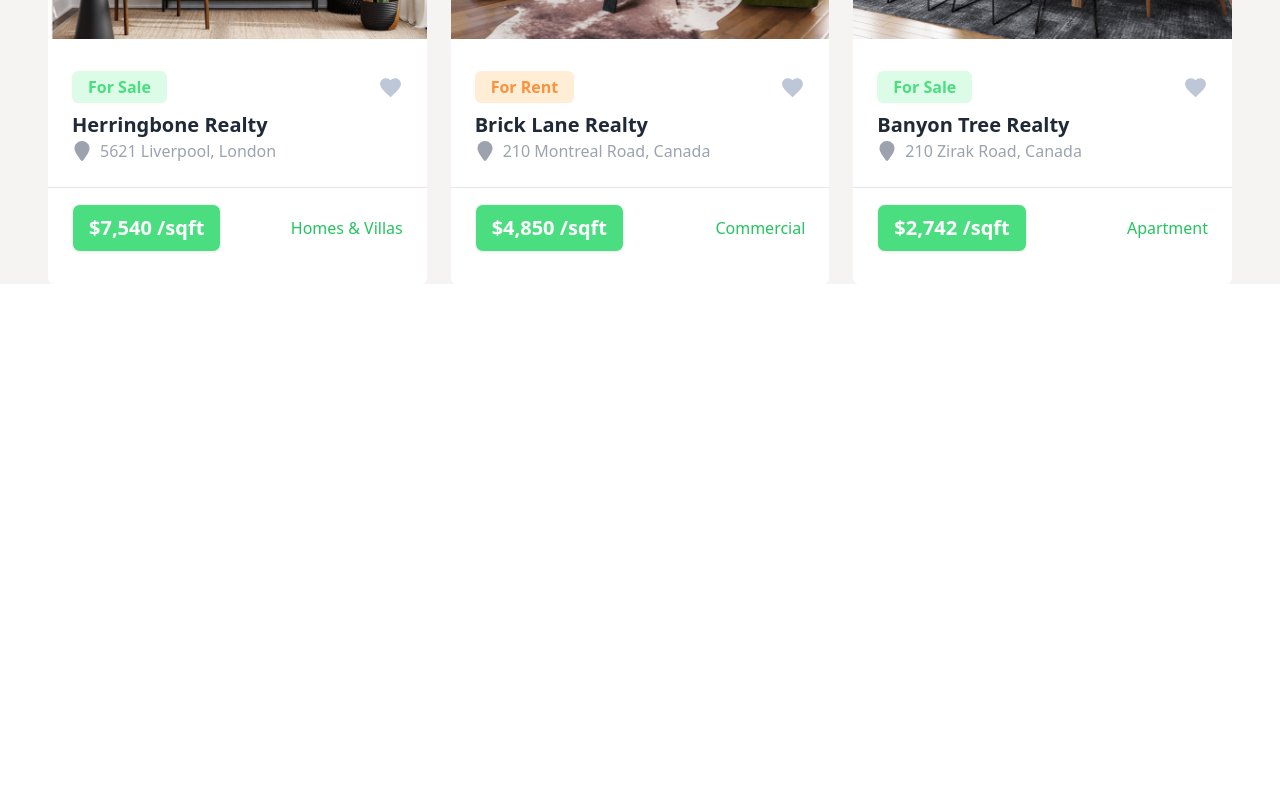
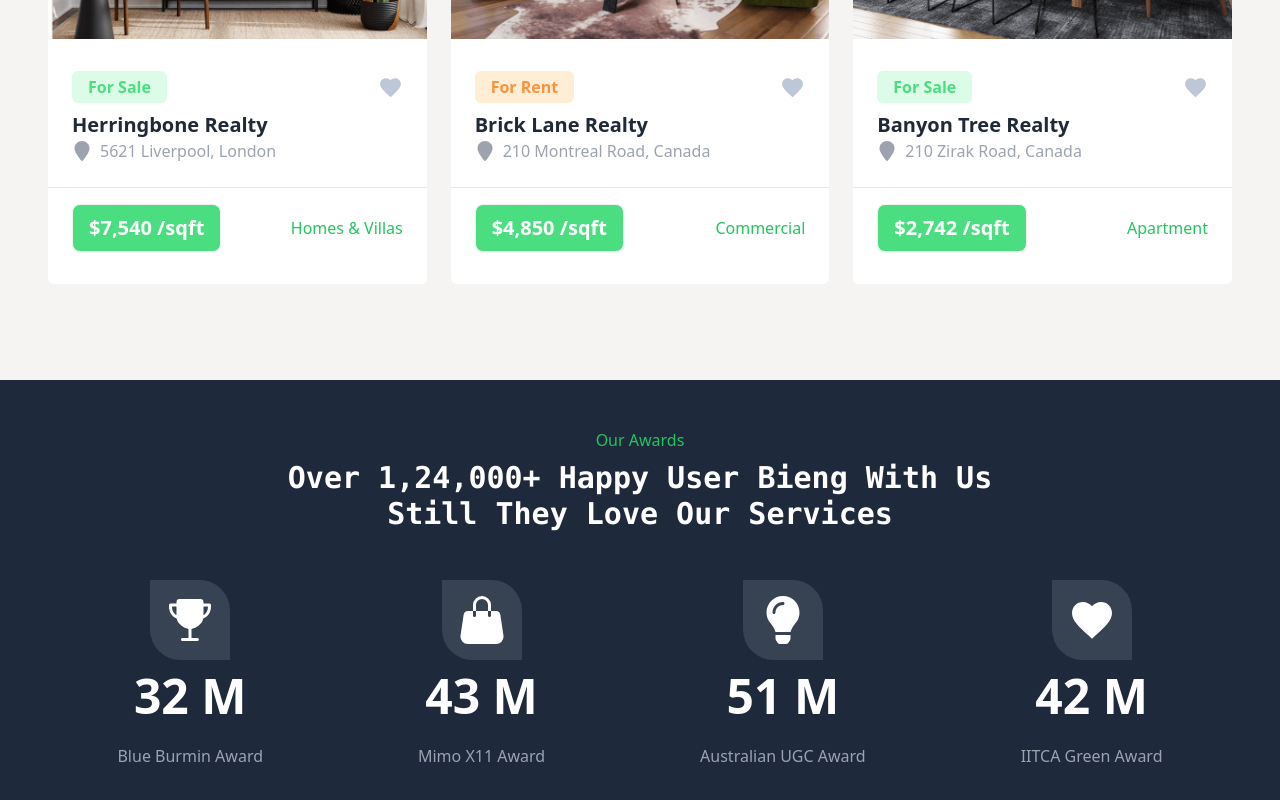
Before and after one commit to MdFuadAmir/rent-home-bd, a React (Vite) app: page / in a window 1280 px wide. Shown: the part 2239-3039 px from the top of the page. Before the commit the page ends 2619 px from the top, so only its background shows below. Built offline with nearby package versions, Linux system fonts and the light colour scheme.

Commit message:
added Award section

```diff
--- /dev/null
+++ b/src/Components/Awards/Awards.jsx
@@ -0,0 +1,60 @@
+import { MdFavorite } from "react-icons/md";
+import { FaLightbulb } from "react-icons/fa";
+import { IoTrophy } from "react-icons/io5";
+import { BsFillHandbagFill } from "react-icons/bs";
+const dataList =[
+    {
+        id:1,
+        name:"Blue Burmin Award",
+        total:"32 M",
+        img: <IoTrophy/>,
+    },
+    {
+        id:2,
+        name:"Mimo X11 Award",
+        total:"43 M",
+        img: <BsFillHandbagFill/>,
+    },
+    {
+        id:3,
+        name:"Australian UGC Award",
+        total:"51 M",
+        img: <FaLightbulb/>,
+    },
+    {
+        id:4,
+        name:"IITCA Green Award",
+        total:"42 M",
+        img: <MdFavorite/>,
+    },
+]
+const Awards = () => {
+    return (
+        <div className="py-12 bg-slate-800">
+            <div>
+                {/* header */}
+            <div className="text-center flex flex-col justify-center items-center space-y-2">
+                <p className="text-green-500">Our Awards</p>
+                <h1 className="text-2xl md:text-3xl font-mono font-bold text-white w-full md:w-3/5">Over 1,24,000+ Happy User Bieng With Us Still They Love Our Services</h1>
+            </div>
+            {/* awards */}
+            <div className="my-12 px-4 md:px-12 gap-4 flex flex-col md:flex-row items-center justify-around">
+                {
+                    dataList.map((data) => <div key={data.id} className="flex flex-col justify-center items-center text-center">
+                        <div className="text-white text-5xl p-4 mb-3 bg-gray-400 rounded-tr-badge bg-opacity-20 rounded-bl-badge">{data.img}</div>
+                        <div className="text-ctnter">
+                        <h1 className="text-white font-bold text-5xl">{data.total}</h1>
+                        <p className="text-gray-400 mt-6">{data.name}</p>
+                        </div>
+                     </div>)
+                }
+
+            </div>
+
+            </div>
+
+        </div>
+    );
+};
+
+export default Awards;
--- a/src/Components/Home/Home.jsx
+++ b/src/Components/Home/Home.jsx
@@ -1,3 +1,4 @@
+import Awards from "../Awards/Awards";
 import Featured from "../Featured/Featured";
 import Hero from "../Hero/Hero";
 import RecentPoparty from "../RecentProparty/RecentPoparty";
@@ -9,6 +10,7 @@ const Home = () => {
             <Hero/>
             <Featured/>
             <RecentPoparty/>
+            <Awards/>
         </div>
     );
 };
```
